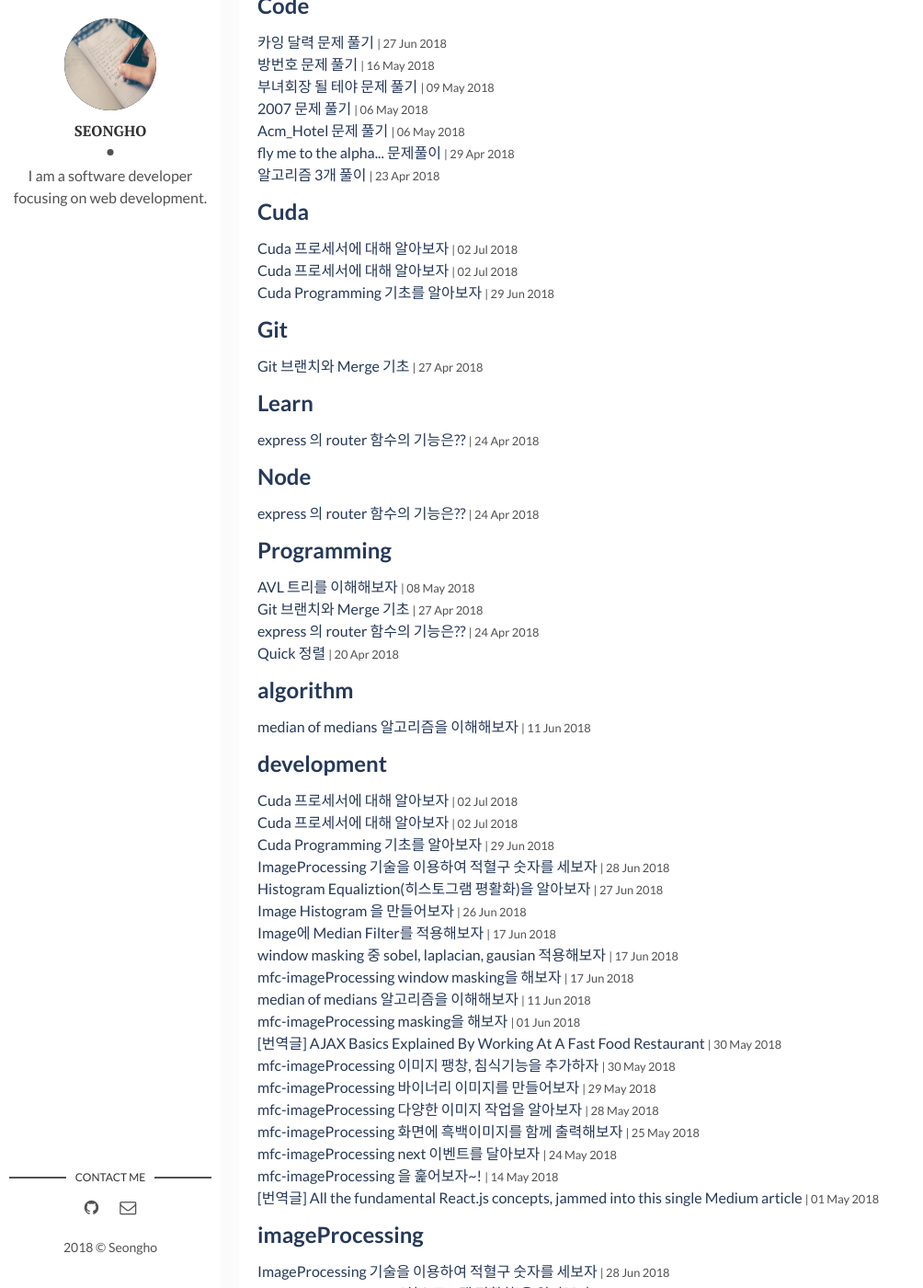
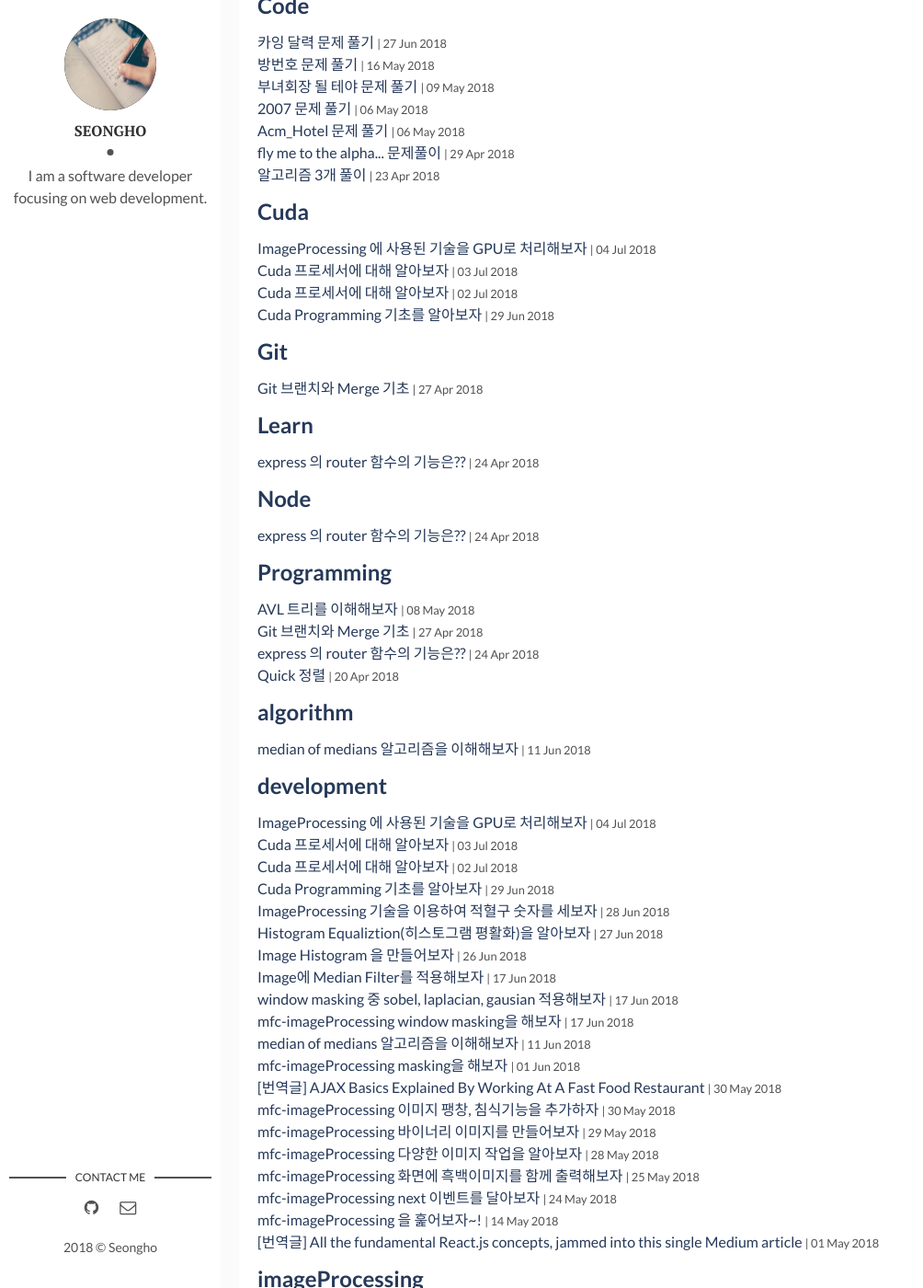
Before and after one commit to nsho77/nsho77.github.io, a Jekyll site: the page built from tags.html, in a window 1280 px wide and 1400 px high, scrolled down 505 px. Shown: the whole window at 92% size, without its empty margins (0-1004 px from the left). Built offline with Jekyll 4.4.1, drawn with Linux system fonts in a browser that asks for light colours; some of the changed lines change nothing that is shown; some of the changed text lies outside the part shown.

Commit message:
implementing cuda source continue

```diff
--- a/_posts/2018-07-03-Matrix-Multiple.md
+++ b/_posts/2018-07-03-Matrix-Multiple.md
@@ -1,7 +1,7 @@
 ---
 layout: post
 title: Cuda 프로세서에 대해 알아보자
-date: 2018-07-02 09:00:00 +0900
+date: 2018-07-03 09:00:00 +0900
 description: Cuda Progamming # Add post description (optional)
 img:  # Add image post (optional)
 tags: [development, Cuda]
--- /dev/null
+++ b/_posts/2018-07-04-IMGPro-UsingGPU.md
@@ -0,0 +1,194 @@
+---
+layout: post
+title: ImageProcessing 에 사용된 기술을 GPU로 처리해보자
+date: 2018-07-04 10:00:00 +0900
+description: image processing 을 gpu를 이용해 처리해보자 # Add post description (optional)
+img:  # Add image post (optional)
+tags: [development, imageProcessing, Cuda]
+---
+
+이번 포스팅에서 기존 영상처리에 사용되었던 기술인 Adaptive Binarization 을
+CUDA 를 이용해 구현하는 방법을 알아볼 것이다.
+
+그전에 extern "C" 선언에 대해서 알아보자.
+보통 extern 선언은 외부 소스파일의 전역변수나 함수를 참조할 때 쓰는 선언이다. 함수의 경우 extern 선언을 하지 않고
+쓸 수도 있다.
+
+하지만 exter "C" 선언의 경우 의미가 약간 다르다.
+
+## extern "C" 란?
+
+링커는 작업시 오브젝트간 함수 이용 및 위치를 알고 있어야 한다. 함수에 관한 이러한 정보는 컴파일러가 오브젝트 파일에 기록한다. 이러한 정보를 linkage라고 한다.
+
+linkage 작업을 하면 함수이름 앞 또는 뒤에 '_' 등의 심볼을 덧붙이게 된다. 그런데 C 와 C++ 은 컴파일 linkage 작업시 변수명, 함수명 등에 심볼을 기록하는 방식이 다르다.
+
+왜냐하면 C 는 overloading 을 지원하지 않아 함수 이름이 유일한 반면, C++ 은 지원하기 때문에 인자의 개수와 데이터 타입에 대한 정보까지 넣어야 하기 때문이다.
+그러므로 C 와 C++ 을 혼용하는 프로그램에서는 extern "C" 선언을 하여 각각의 방식으로 linkage 하도록 지시해야 한다.
+
+extern "C" 선언은 C++ 방식이 아닌 C 방식으로 linkage 하도록 지시하는 역할을 한다.
+
+## CUDA 를 위한 환경설정
+
+CUDA 소스 코드를 CUDA 컴파일러가 컴파일 할 수 있도록 Visual Studio 환경설정을 해보자.
+
+1. 프로젝트에서 마우스 오른쪽 클릭 후 빌드 종속성, 사용자 지정 빌드를 클릭 후
+아래 그림처럼 CUDA 에 체크한다.
+
+![build-dependancy]({{"/assets/img/CUDA/cuda-env-builDependancy.png"}})
+
+
+2. 메뉴 - 프로젝트 - 프로젝트 속성 - C/C++ - 일반 - 추가 포함 디렉터리
+
+이 곳에 $(CUDA_PATH)/include 를 추가한다. 추가하지 않아도 자동입력 되어있을 수 있다.
+
+![cudaDirectory]({{"/assets/img/CUDA/cudaDirectory.png"}})
+
+3. 링커 - 일반 - 추가 라이브러리 디렉터리
+
+여기에 $(CUDA_PATH)/Win32 를 추가한다. CUDA에 사용되는 라이브러리 폴더 경로를 설정하는 작업이다.
+
+![linker-library]({{"/assets/img/CUDA/linker-library.png"}})
+
+4. 링커 - 입력 - 추가 종속성
+
+추가적으로 사용할 라이브러리를 입력한다. cudart_static.lib 를 입력한다.
+
+5. 도구 - 옵션 - 텍스트 편집기 - 파일 확장명
+
+여기에 cu 와 cuh 확장명을 등록하고 Microsoft Visual C++ 을 편집환경으로 만든다.
+
+![textEdit]({{"/assets/img/CUDA/textEdit.png"}})
+
+6. .cu 확장자로 소스파일 만들고 속성 - 구성속성 - 일반, 속성 - 구성속성 - CUDA C/C++ - common 을 다음과 같이 세팅한다.
+
+![srcProperty1]({{"/assets/img/CUDA/srcProperty1.png"}})
+![srcProperty2]({{"/assets/img/CUDA/srcProperty2.png"}})
+
+## 개발 시작 // 먼저 큰 그림, 구조는 무엇일지 생각해보자.
+
+- CUDAImageProc.cu 파일에서 정의한 함수는 ImageProc.cpp 에서 콜한다.
+- ImageProc.cpp 에 CUDA 함수를 콜하는 헬퍼 함수를 정의한다.
+- CUDAImageProc.cu 파일에서 kernel 함수를 정의하고 kernel 함수 콜을 돕는 헬퍼함수도 정의한다.
+- CUDA 관련 기능은 모두 CUDAImageProc.cu에 정의한다.
+- ImageProcessingDoc.cpp 에 이벤트처리기를 만들고 ImageProc.cpp 의 함수를 콜한다.
+
+
+CUDAImageProc.cu 에 GPU 메모리 할당 할 변수를 선언하고 GPU 메모리를 세팅하는 기능을 만들어보자
+> CUDAImageProc.cu
+{% highlight cpp %}
+# include "cuda_runtime.h"
+# include "device_launch_parameter.h"
+
+# include <stdio.h>
+// gpu에 할당할 메모리를 저장할 변수를 선언한다.
+// 하나는 호스트에서 받아올 용도 다른 하나는 호스트로 넘겨줄 용도
+unsigned char* g_tempBuffer[2] = { nullptr };
+
+// gpu에 할당된 메모리를 0으로 세팅하는 함수를 정의한다.
+// 영상처리 할 것이므로 width와 height를 인자로 받는다.
+int ImageProc_InitializeMemory(int width, int height)
+{
+	cudaError cudaStatus;
+	cudaStatus = cudaMemset(g_tempBuffer[0], 0,
+		sizeof(unsigned char)*width*height);
+	// 첫번째 메모리 세팅에 실패하면 -1을 반환한다.
+	if (cudaStatus != cudaSuccess)
+		return -1;
+
+	cudaStatus = cudaMemset(g_tempBuffer[1], 0,
+		sizeof(unsigned char)*width*height);
+	// 두번째 메모리 세팅에 실패하면 -2을 반환한다.
+	if (cudaStatus != cudaSuccess)
+		return -2;
+
+	return 1;
+}
+
+// gpu에 메모리를 할당하는 함수를 정의한다.
+// 해당 기능은 외부에서 쓰이므로 extern "C" 선언을 해준다.
+extern "C"
+int ImageProc_AllocGPUMemory(int width, int height)
+{
+	cudaError cudaStatus;
+	cudaStatus = cudaMalloc((void**)&g_tempBuffer[0],
+		sizeof(unsigned char)*width*height);
+	// 첫번째 메모리 할당에 실패하면 -1을 반환한다.
+	if (cudaStatus != cudaSuccess)
+		return -1;
+
+	cudaStatus = cudaMalloc((void**)&g_tempBuffer[1],
+		sizeof(unsigned char)*width*height);
+	// 두번째 메모리 할당에 실패하면 -2을 반환한다.
+	if (cudaStatus != cudaSuccess)
+		return -2;
+
+	// 할당한 메모리를 0 으로 세팅한다.
+	return ImageProc_InitializeMemory(width, height);
+}
+
+// gpu에 할당한 메모리를 반환하는 기능을 정의한다.
+int ImageProc_DeAllocGPUMemory(void)
+{
+	cudaError cudaStatus;
+	cudaStatus = cudaFree(g_tempBuffer[0]);
+	// 첫번째 메모리 반환에 실패하면 -1을 반환한다.
+	if (cudaStatus != cudaSuccess)
+		return -1;
+
+	cudaStatus = cudaFree(g_tempBuffer[1]);
+	// 두번째 메모리 반환에 실패하면 -2을 반환한다.
+	if (cudaStatus != cudaSuccess)
+		return -2;
+
+	return 1;
+}
+{% endghighlight %}
+
+ImageProc에 메모리를 할당하고 반환하는 작업을 도와줄 함수를 만들어보자.
+
+> ImageProc.h
+{% highlight cpp %}
+...
+//CUDAImageProc.cu 에 정의한 함수를 쓰기위해 선언한다.
+extern "C"
+{
+    int ImageProc_AllocGPUMemory(int width, int height);
+	int ImageProc_DeAllocGPUMemory();
+}
+
+class ImageProc
+{
+    ...
+public:
+	bool AllocateGPUMemory(int width, int height);
+	bool DeAllocateGPUMemory(void);
+}
+{% endhighlight %}
+
+기존과는 다르게 이번에 정의한 함수는 static 선언이 붙지 않았다.
+즉, 객체를 생성해야 사용할 수 있다.
+
+> ImageProc.cpp
+{% highlight cpp %}
+bool ImageProc::AllocateGPUMemory(int width, int height)
+{
+	if (ImageProc_AllocGPUMemory(width, height))
+		return true;
+	else
+		return false;
+}
+
+bool ImageProc::DeAllocateGPUMemory(void)
+{
+	if (ImageProc_DeAllocGPUMemory())
+		return true;
+	else
+		return false;
+}
+{% endhighlight %}
+
+이제 Adaptive Binarization 수행하는 기능을 만들어보자.
+> CUDAImageProc.cu
+{% highlight cpp %}
+
+{% endhighlight %}
```
Also changed, not shown: assets/img/CUDA/cuda-env-builDependancy.png (added), assets/img/CUDA/cudaDirectory.png (added), assets/img/CUDA/linker-library.png (added), assets/img/CUDA/srcProperty1.png (added), assets/img/CUDA/srcProperty2.png (added), assets/img/CUDA/textEdit.png (added).
